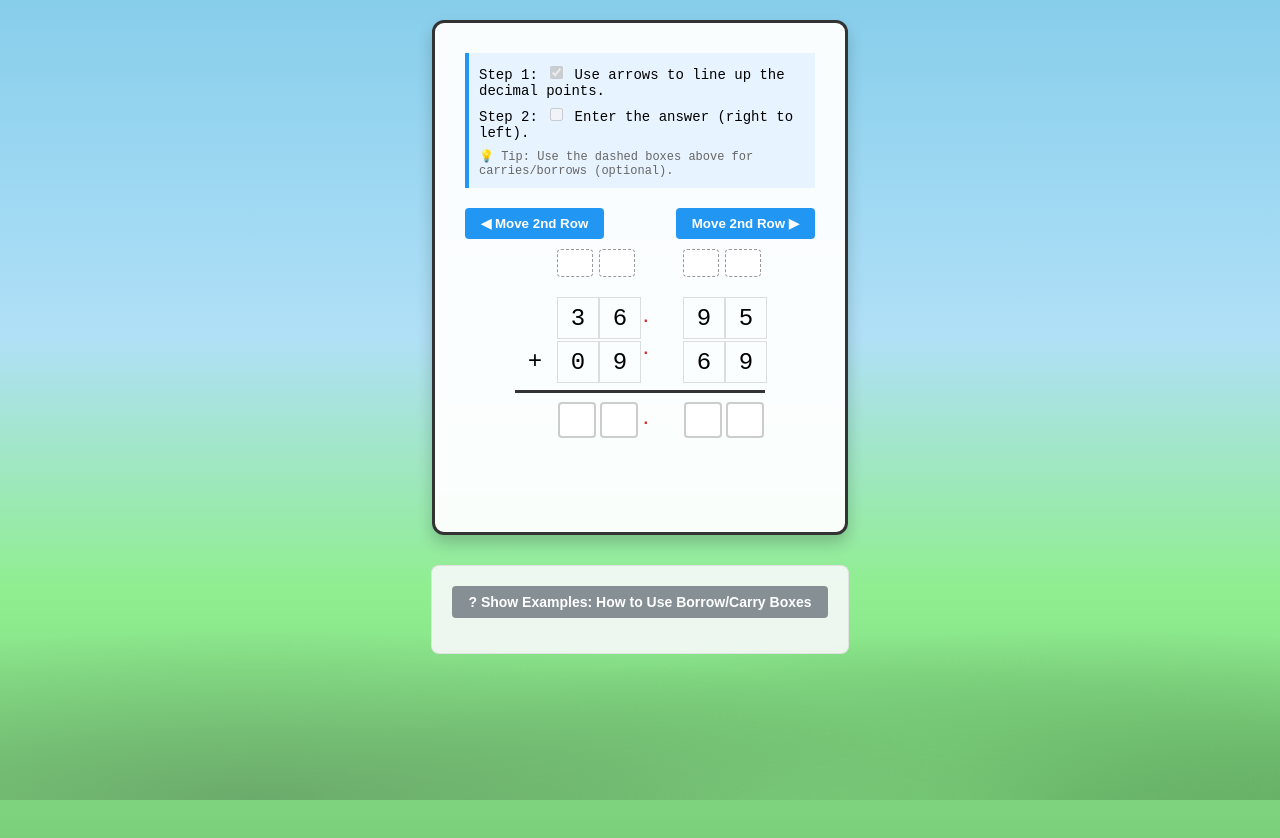
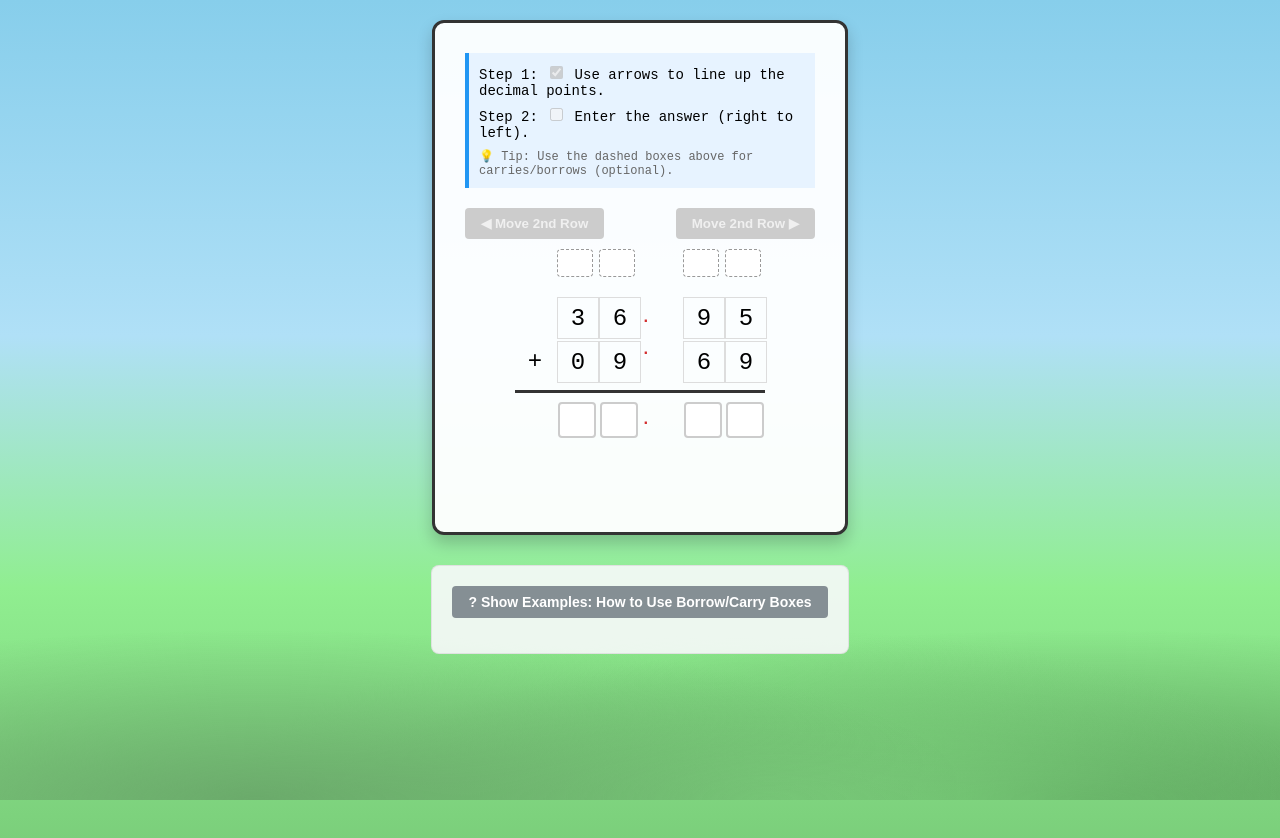
Before and after one commit to shanecandoit/worksheet_decimal_add_subtract, a plain HTML site: page index.html in a window 1280 px wide. Both pictures are taken after a click on the button "◀ Move 2nd Row". Drawn offline with Linux system fonts and the light colour scheme.

Commit message:
Enhance button interactivity with transition effects and completed state for shift buttons

```diff
--- a/index.html
+++ b/index.html
@@ -79,8 +79,9 @@
         .note-input.incorrect { border-color: #f44336 !important; background-color: #ffebee; }
         .borrowed { text-decoration: line-through; color: #999 !important; }
 
-        button { padding: 8px 16px; cursor: pointer; background: #2196f3; color: white; border: none; border-radius: 4px; font-weight: bold; }
+        button { padding: 8px 16px; cursor: pointer; background: #2196f3; color: white; border: none; border-radius: 4px; font-weight: bold; transition: background 0.3s ease; }
         button:disabled { background: #ccc; }
+        button.completed { background: #ccc; color: #f0f0f0; }
         .hidden { display: none; }
         #status-msg { margin-top: 15px; font-weight: bold; text-align: center; min-height: 24px; }
 
@@ -457,10 +458,17 @@
             const wrapper = document.getElementById('row2-wrapper');
             wrapper.style.transform = `translateX(${shiftIndex * offsetPixels}px)`;
 
+            const leftBtn = document.getElementById('shift-left');
+            const rightBtn = document.getElementById('shift-right');
+
             if (shiftIndex === 0) {
                 // Mark Step 1 as complete and enable Step 2
                 document.getElementById('step1-checkbox').checked = true;
                 document.getElementById('step2').style.opacity = 1;
+
+                // Grey out shift buttons - their job is done
+                leftBtn.classList.add('completed');
+                rightBtn.classList.add('completed');
 
                 // Enable both note inputs (optional) and digit inputs simultaneously
                 document.querySelectorAll('.note-input, .digit-input').forEach(i => {
@@ -475,6 +483,11 @@
                 // Uncheck Step 1 and dim Step 2 while aligning
                 document.getElementById('step1-checkbox').checked = false;
                 document.getElementById('step2').style.opacity = 0.5;
+
+                // Remove completed state from shift buttons
+                leftBtn.classList.remove('completed');
+                rightBtn.classList.remove('completed');
+
                 document.querySelectorAll('.note-input').forEach(i => { i.disabled = true; i.className = 'note-input'; });
                 document.querySelectorAll('.digit-input').forEach(i => i.disabled = true);
             }
```
